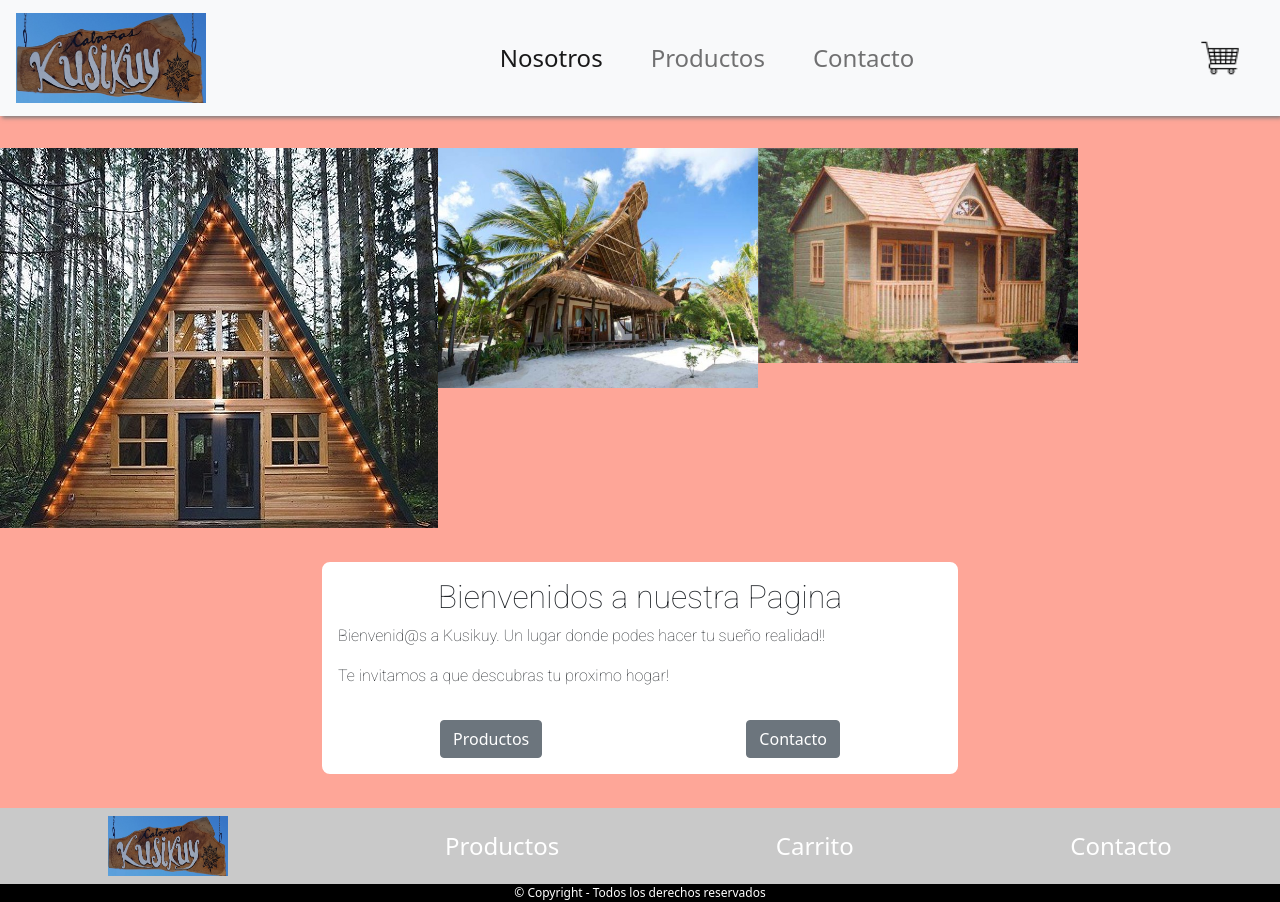
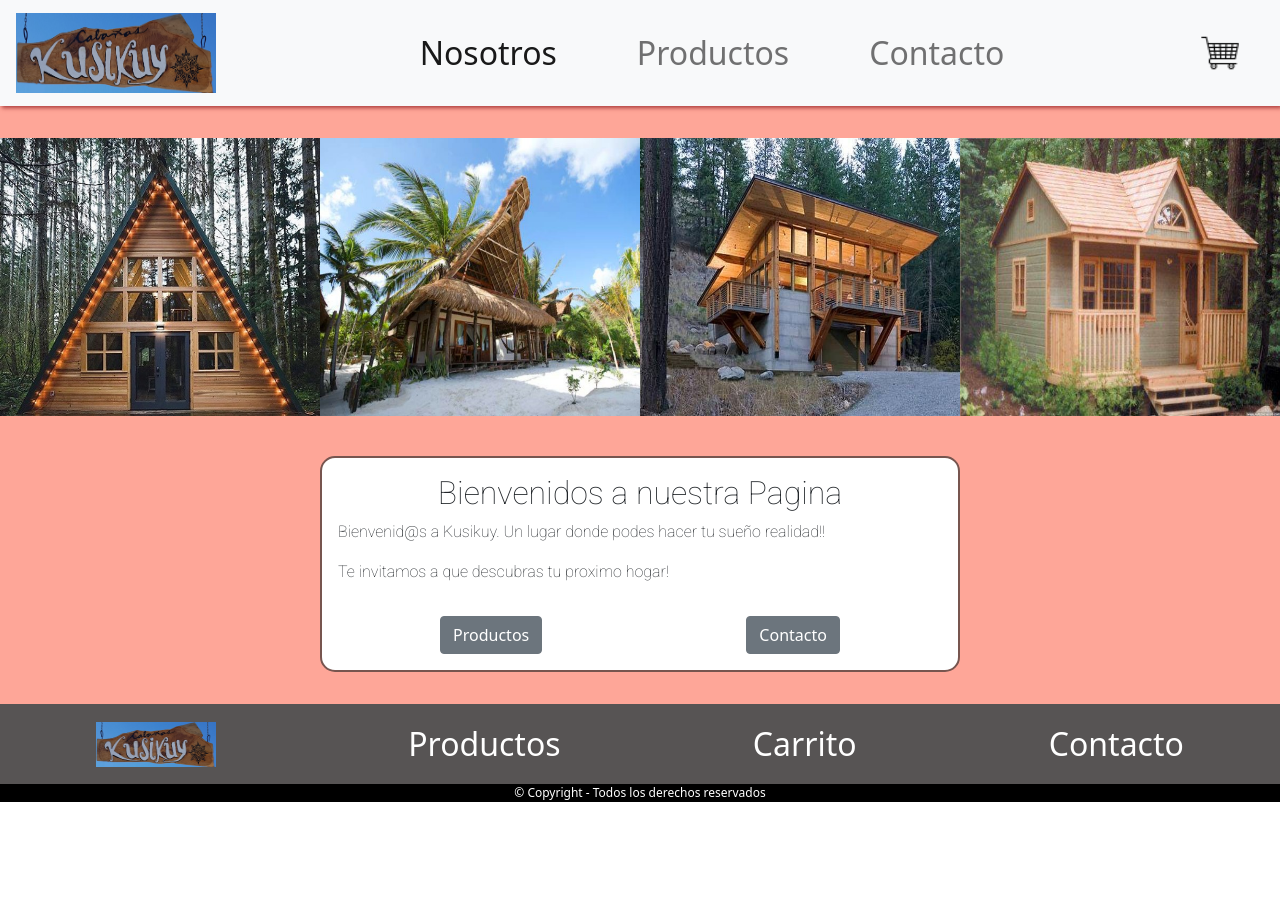
Before and after one commit to comparo-ago/Cabins, a React (Create React App) app: page / in a window 1280 px wide. After the commit the page ends 802 px from the top, so only its background shows below. Built offline with nearby package versions, Linux system fonts and the light colour scheme.

Commit message:
FinalFix Ultimate

```diff
--- a/src/components/Cart/Cart.js
+++ b/src/components/Cart/Cart.js
@@ -38,11 +38,11 @@ export default function Cart({ itemSale }) {
                 }
                 <span className="cart-visual">{itemSale.cantidad}</span>
                 {
-                    itemSale.cantidad > 1 ? <button onClick={reduceQuantity} className="btn btn-danger btn-sm action-button">-</button> : <button className="btn btn-danger btn-sm action-button" disabled>-</button>
+                    itemSale.cantidad > 1 ? <button onClick={reduceQuantity} className="btn btn-warning btn-sm action-button">-</button> : <button className="btn btn-danger btn-sm action-button" disabled>-</button>
                 }
             </td>
             <td>
-                <button onClick={() => handleRemove(itemSale.id)} className="btn btn-warning btn-sm action-button">
+                <button onClick={() => handleRemove(itemSale.id)} className="btn btn-info btn-sm action-button">
                     <img src={trash} alt="Borrar"/>
                 </button>
             </td>
--- a/src/components/Footer/Footer.css
+++ b/src/components/Footer/Footer.css
@@ -1,5 +1,5 @@
 .footer{
-    background-color: rgb(201, 201, 201);
+    background-color: rgb(87, 84, 84);
     width: 100%;
 }
 
--- a/src/components/Footer/Footer.js
+++ b/src/components/Footer/Footer.js
@@ -10,7 +10,7 @@ export default function Footer () {
                 <div className="d-flex flex-row justify-content-around align-items-center footer">
                     <div className="p-2">
                         <NavLink to={`/`} className="navbar-brand">
-                            <img src={logo} className="navbar-logo" width="120" height="60" alt="Kusikuy" loading="lazy"/>
+                            <img src={logo} className="navbar-logo" width="120" height="45" alt="Kusikuy" loading="lazy"/>
                         </NavLink>
                     </div>
                     <div className="p-2">
--- a/src/components/Navbar/NavBar.css
+++ b/src/components/Navbar/NavBar.css
@@ -1,20 +1,16 @@
 nav{
     background-color: #FEA698;
-    box-shadow: 2px 2px 4px #7e7d7d;
+    box-shadow: 2px 2px 4px #ad3d3d;
 }
 
 .navbar-brand{
     padding-left: 1rem;
 }
 
-/* .navbar-logo{
-    border-radius: 50%;
-} */
-
 .nav-item{
-    padding: 0 1rem;
+    padding: 0 2rem;
 }
 
 .nav-link{
-    font-size: 1.5rem;
+    font-size: 2.0rem;
 }
--- a/src/components/Navbar/NavBar.js
+++ b/src/components/Navbar/NavBar.js
@@ -8,7 +8,7 @@ export default function NavBar () {
     return(
         <nav className="navbar navbar-expand-lg navbar-light bg-light">
             <NavLink to={`/`} className="navbar-brand">
-                <img src={logo} className="navbar-logo" width="190" height="90" alt="Kusikuy" loading="lazy"/>
+                <img src={logo} className="navbar-logo" width="200" height="80" alt="Kusikuy" loading="lazy"/>
             </NavLink>
             <button className="navbar-toggler" type="button" data-toggle="collapse" data-target="#navbarNav" aria-controls="navbarNav" aria-expanded="false" aria-label="Toggle navigation">
                 <span className="navbar-toggler-icon"></span>
--- a/src/containers/CartPage/CartPageContainer.css
+++ b/src/containers/CartPage/CartPageContainer.css
@@ -5,8 +5,7 @@
     margin: 0;
     font-family: 'Roboto', sans-serif;
     font-size: 3rem;
-    color: #019097;
-    text-shadow: 2px 2px 5px white;
+    color: #ffffff;
 }
 
 .empty-cart{
@@ -22,7 +21,7 @@
 }
 
 .cart-visual{
-    border: 1px solid lightgray;
+    border: 1px solid rgb(253, 253, 253);
     text-align: center;
     vertical-align: middle;
     margin-bottom: 0;
@@ -31,8 +30,8 @@
 
 .return-button{
     margin: 1rem;
-    background-color: #FEA698;
-    border: #FEA698;
+    background-color: #92aeaf;
+    border: #c09f9f;
 }
 
 .end-button{
@@ -43,7 +42,7 @@
     width: 30rem;
     border-radius: 10px;
     margin: 1rem 30% 4rem 30%;
-    border: solid 1px black;
+    border: solid 1px rgb(233, 137, 137);
     padding: 10px;
 }
 
--- a/src/containers/ContactPage/ContactPageContainer.css
+++ b/src/containers/ContactPage/ContactPageContainer.css
@@ -3,7 +3,7 @@
     padding-bottom: 1rem;
     font-family: 'Lucida Sans', 'Lucida Sans Regular', 'Lucida Grande', 'Lucida Sans Unicode', Geneva, Verdana, sans-serif;
     font-size: 2rem;
-    color: rgba(245, 245, 245, 0.685);
+    color: rgb(255, 255, 255);
     text-align: center;
 }
 
@@ -18,5 +18,5 @@
 }
 
 .contact-body{
-    background-color: #335145;
+    background-color: #334451;
 }
--- a/src/containers/HomePage/HomePageContainer.css
+++ b/src/containers/HomePage/HomePageContainer.css
@@ -5,9 +5,9 @@
 }
 
 .home-card{
-    border-radius: 10px;
-    border: 2px solid #FEA698;
-    margin-top: 2rem;
+    border-radius: 15px;
+    border: 2px solid #77554f;
+    margin-top: 2.5rem;
 }
 
 .home-card-title{
--- a/src/containers/HomePage/HomePageContainer.js
+++ b/src/containers/HomePage/HomePageContainer.js
@@ -2,6 +2,7 @@ import React from "react";
 import holandesa from '../../assets/images/cabaniaholandesa.jpg';
 import caribeña from '../../assets/images/cabaniacaribenia.jpg';
 import cemento from '../../assets/images/cabaniacemento.jpg';
+import cemento2 from '../../assets/images/cabaniacemento2.jpg';
 import './HomePageContainer.css';
 import {Link} from 'react-router-dom';
 
@@ -9,9 +10,10 @@ export default function HomePageContainer() {
     return(
         <div className="home-body">
             <div className="d-flex flex-row">
-                <img src={holandesa} className="d-block w-10 h-10" alt="Holandesa"/>
-                <img src={caribeña} className="d-block w-25 h-25" alt="caribeña"/>
-                <img src={cemento} className="d-block w-25 h-25"  alt="cemento"/>
+                <img src={holandesa} className="d-block w-25 h-26" alt="Holandesa"/>
+                <img src={caribeña} className="d-block w-25 h-26" alt="caribeña"/>
+                <img src={cemento2} className="d-block w-25 h-26"  alt="cemento2"/>
+                <img src={cemento} className="d-block w-25 h-26"  alt="cemento"/>
             </div>
             <div className="card w-50 mx-auto home-card">
                 <div className="card-body">
--- a/src/containers/ItemDetailContainer/ItemDetailContainer.css
+++ b/src/containers/ItemDetailContainer/ItemDetailContainer.css
@@ -11,8 +11,8 @@
 
 .return-button{
     margin: 1rem;
-    background-color: #019097;
-    border: #019097;
+    background-color: #95c0c2;
+    border: #8badaf;
 }
 
 .item-body{
```
